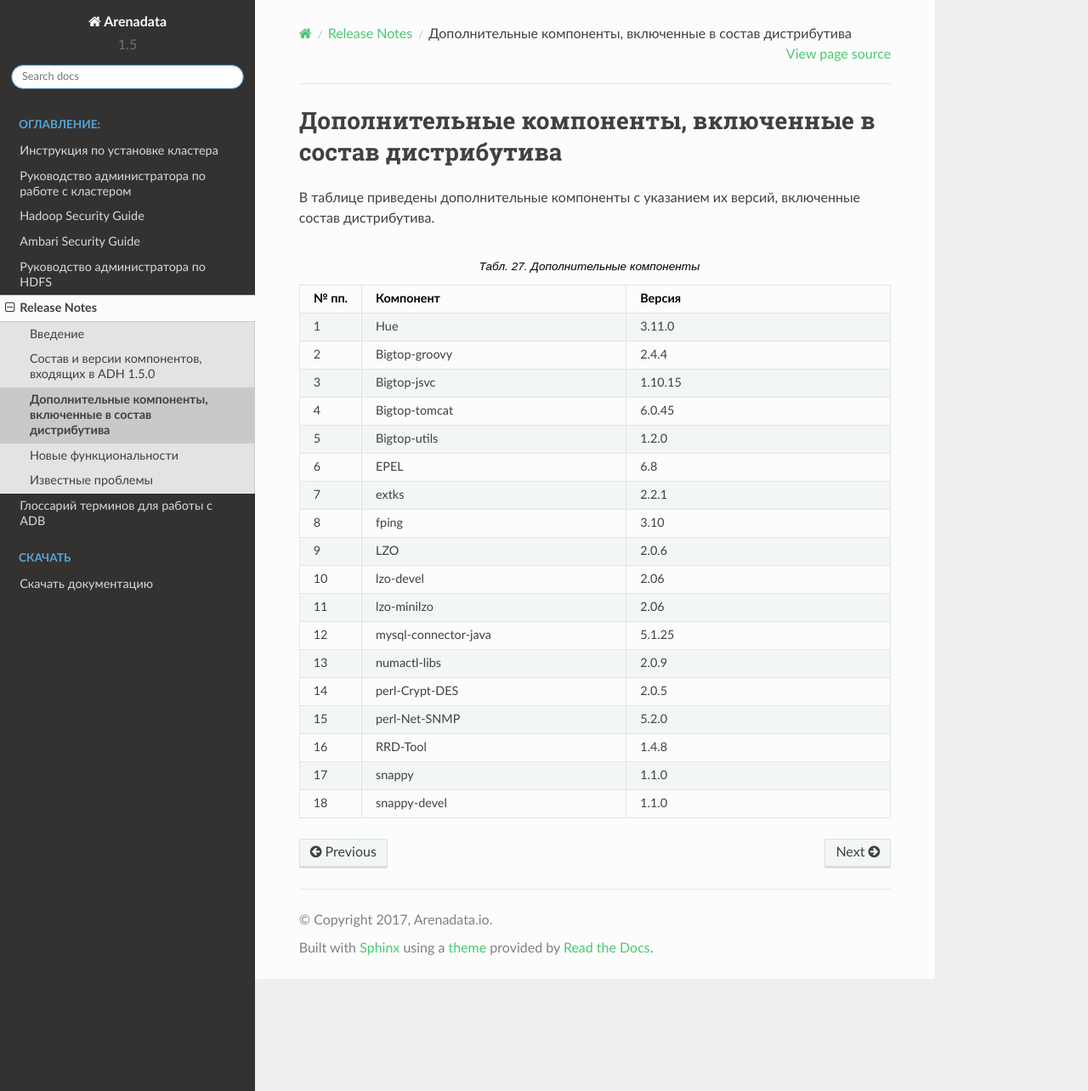
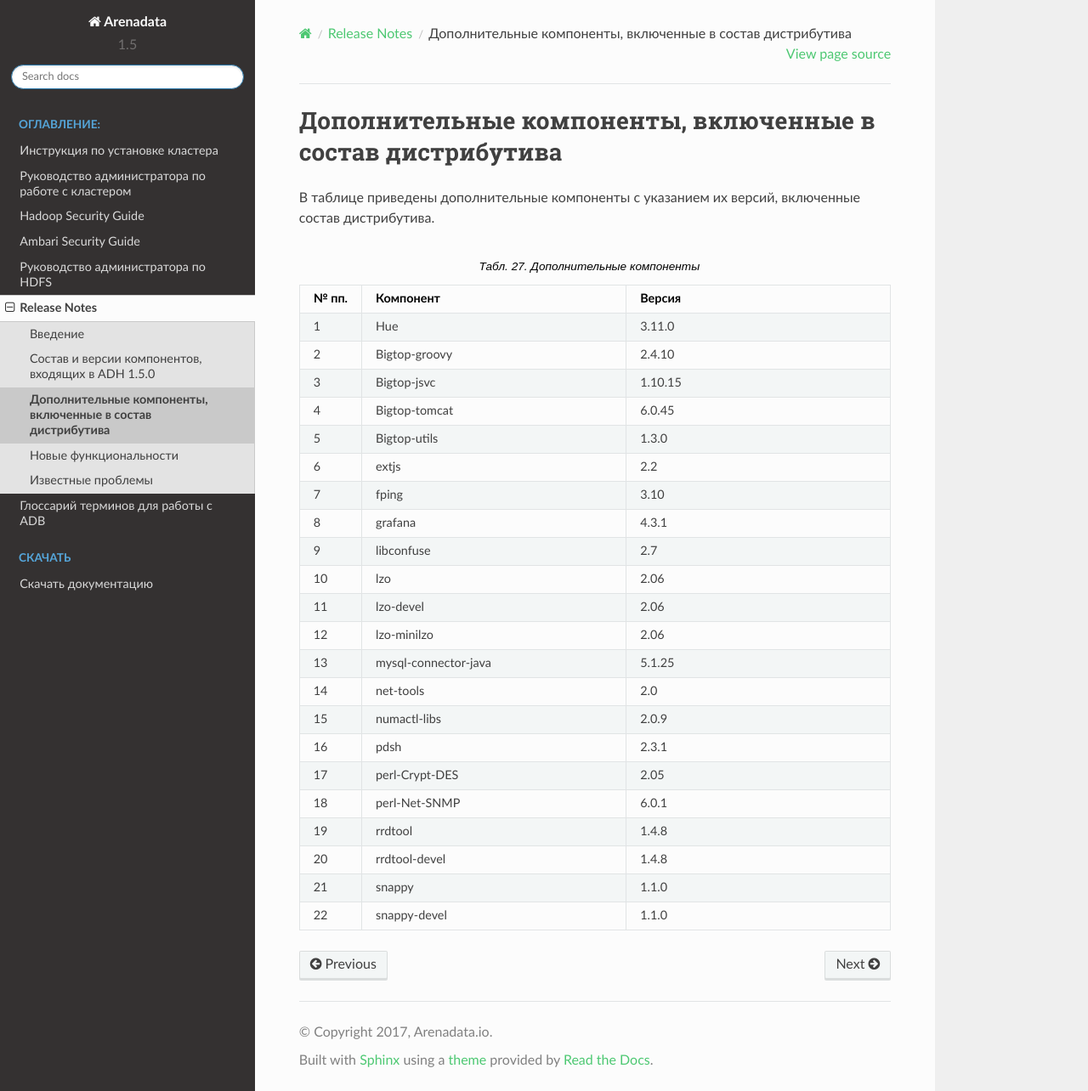
Before and after one commit to arenadata/docs_adps, a Sphinx documentation site: the page built from source/ReleaseNotes/components.rst, in a window 1280 px wide and 1284 px high. Shown: the whole window at 85% size. Built offline with Sphinx 7.4.7 and the Read the Docs theme 2.0.0, drawn with Linux system fonts in a browser that asks for light colours.

Commit message:
Update components.rst

```diff
--- a/source/ReleaseNotes/components.rst
+++ b/source/ReleaseNotes/components.rst
@@ -8,20 +8,24 @@
    :widths: 10, 45, 45
 
    "1", "Hue", "3.11.0"
-   "2", "Bigtop-groovy", "2.4.4"
+   "2", "Bigtop-groovy", "2.4.10"
    "3", "Bigtop-jsvc", "1.10.15"
    "4", "Bigtop-tomcat", "6.0.45"
-   "5", "Bigtop-utils", "1.2.0"
-   "6", "EPEL", "6.8"
-   "7", "extks", "2.2.1"
-   "8", "fping", "3.10"
-   "9", "LZO", "2.0.6"
-   "10", "lzo-devel", "2.06"
-   "11", "lzo-minilzo", "2.06"
-   "12", "mysql-connector-java", "5.1.25"
-   "13", "numactl-libs", "2.0.9"
-   "14", "perl-Crypt-DES", "2.0.5"
-   "15", "perl-Net-SNMP", "5.2.0"
-   "16", "RRD-Tool", "1.4.8"
-   "17", "snappy", "1.1.0"
-   "18", "snappy-devel", "1.1.0"
+   "5", "Bigtop-utils", "1.3.0"
+   "6", "extjs", "2.2"
+   "7", "fping", "3.10"
+   "8", "grafana", "4.3.1"
+   "9", "libconfuse", "2.7"
+   "10", "lzo", "2.06"
+   "11", "lzo-devel", "2.06"
+   "12", "lzo-minilzo", "2.06"
+   "13", "mysql-connector-java", "5.1.25"
+   "14", "net-tools", "2.0"
+   "15", "numactl-libs", "2.0.9"
+   "16", "pdsh", "2.3.1"
+   "17", "perl-Crypt-DES", "2.05"
+   "18", "perl-Net-SNMP", "6.0.1"
+   "19", "rrdtool", "1.4.8"
+   "20", "rrdtool-devel", "1.4.8"
+   "21", "snappy", "1.1.0"
+   "22", "snappy-devel", "1.1.0"
```
